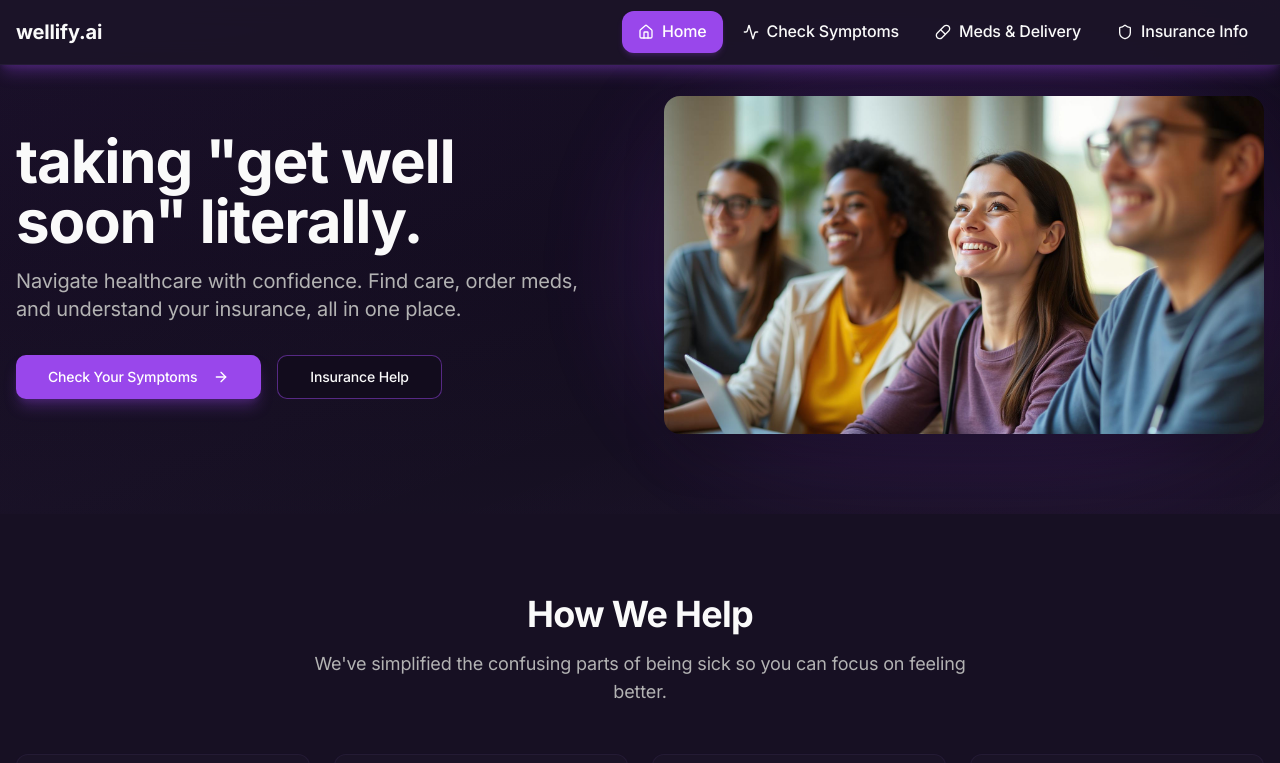
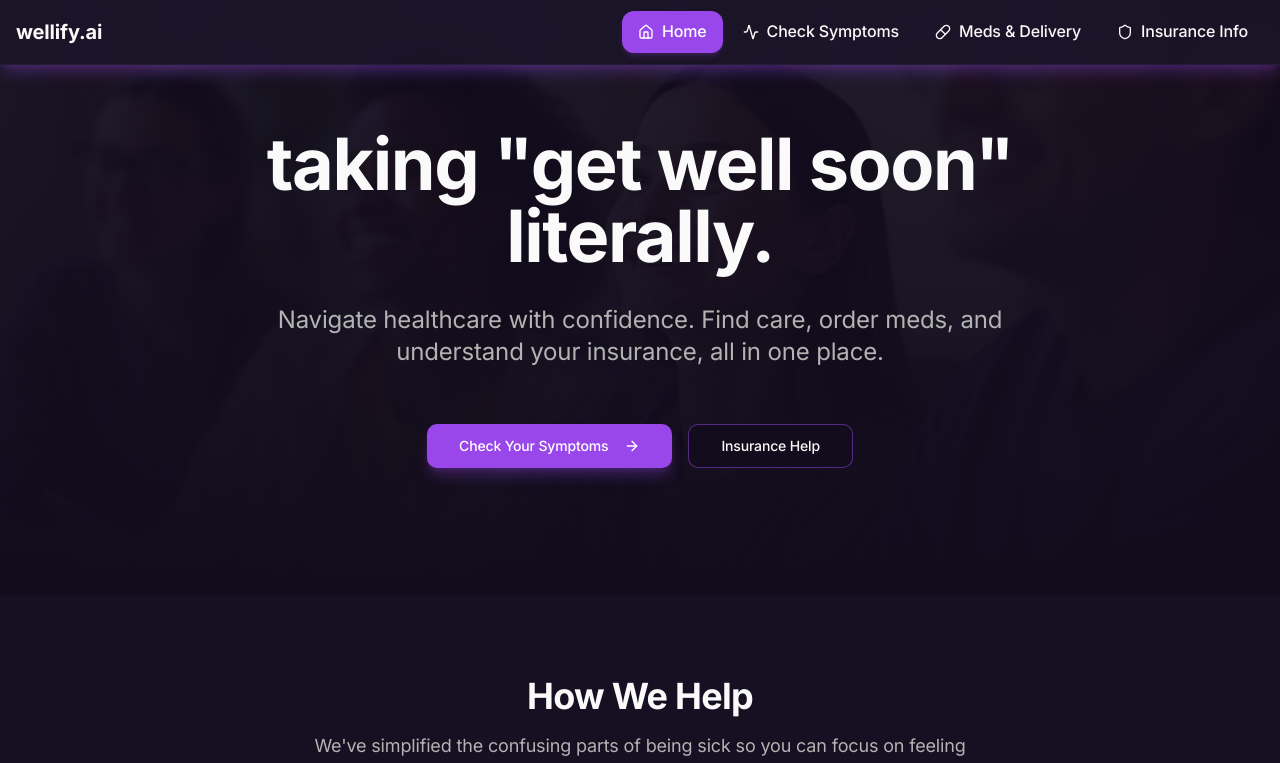
Before and after one commit to ameya-ms/wellify.ai, a React (Vite) app: page / in a window 1280 px wide. Shown: the top 763 px of the page. Built offline with nearby package versions, Linux system fonts and the light colour scheme; the HTML template or start-up script is replaced by a standard one.

Commit message:
Refactor home page and update background images

```diff
--- a/src/pages/Home.tsx
+++ b/src/pages/Home.tsx
@@ -50,25 +50,29 @@ const Home = () => {
   return (
     <div className="min-h-screen">
       {/* Hero Section */}
-      <section className="relative pt-24 pb-20 overflow-hidden bg-gradient-to-b from-background via-background to-muted/30">
-        <div
-          className="absolute inset-0 bg-gradient-to-br from-primary/10 via-transparent to-accent/10 animate-gradient-shift"
-          style={{ backgroundSize: "200% 200%" }}
+      <section className="relative min-h-[70vh] flex items-center justify-center overflow-hidden">
+        {/* Background Image with Low Opacity */}
+        <div className="absolute inset-0 -z-10">
+          <img
+            src={heroImage}
+            alt=""
+            className="w-full h-full object-cover opacity-20"
           />
-        <div className="container mx-auto px-4 relative">
-          <div className="grid lg:grid-cols-2 gap-12 items-center">
-            <ScrollReveal direction="left">
-              <div className="space-y-8">
-                <div className="space-y-4">
-                  <h1 className="text-5xl md:text-6xl font-bold text-foreground leading-tight">
+          <div className="absolute inset-0 bg-gradient-to-b from-background/60 via-background/80 to-background" />
+        </div>
+
+        {/* Centered Content */}
+        <div className="container mx-auto px-4 text-center py-32">
+          <ScrollReveal>
+            <div className="max-w-4xl mx-auto space-y-8">
+              <h1 className="text-5xl md:text-7xl font-bold text-foreground leading-tight">
                 taking "get well soon" literally.
               </h1>
-                  <p className="text-xl text-muted-foreground">
+              <p className="text-xl md:text-2xl text-muted-foreground max-w-3xl mx-auto">
                 Navigate healthcare with confidence. Find care, order meds, and understand your insurance, all in
                 one place.
               </p>
-                </div>
-                <div className="flex flex-col sm:flex-row gap-4">
+              <div className="flex flex-col sm:flex-row gap-4 justify-center pt-6">
                 <Link to="/symptoms">
                   <Button
                     size="lg"
@@ -90,18 +94,6 @@ const Home = () => {
               </div>
             </div>
           </ScrollReveal>
-
-            <ScrollReveal direction="right" delay={200}>
-              <div className="relative">
-                <div className="absolute -inset-4 bg-primary/20 blur-3xl rounded-full animate-pulse" />
-                <img
-                  src={heroImage}
-                  alt="Happy UW students feeling better"
-                  className="relative rounded-2xl shadow-2xl w-full h-auto transform hover:scale-105 transition-transform duration-500"
-                />
-              </div>
-            </ScrollReveal>
-          </div>
         </div>
       </section>
 
--- a/src/pages/Meds.tsx
+++ b/src/pages/Meds.tsx
@@ -45,10 +45,10 @@ const Meds = () => {
       <div className="container mx-auto px-4 max-w-6xl">
         {/* Header */}
         <div className="relative text-center mb-16 space-y-4 animate-fade-in-up">
-          <div className="absolute inset-0 -z-10 opacity-10 rounded-2xl overflow-hidden">
+          <div className="absolute inset-0 -z-10 opacity-10 rounded-2xl overflow-hidden h-64">
             <img src={thermometer} alt="" className="w-full h-full object-cover" />
           </div>
-          <div className="py-12">
+          <div className="py-20">
             <h1 className="text-4xl md:text-5xl font-bold text-foreground">
               Medications & Supplies
             </h1>
--- a/src/pages/Symptoms.tsx
+++ b/src/pages/Symptoms.tsx
@@ -91,10 +91,10 @@ const Symptoms = () => {
           <div className="space-y-8 animate-fade-in-up">
             {/* Header */}
             <div className="relative text-center space-y-4 mb-8">
-              <div className="absolute inset-0 -z-10 opacity-10 rounded-2xl overflow-hidden">
+              <div className="absolute inset-0 -z-10 opacity-10 rounded-2xl overflow-hidden h-64">
                 <img src="https://images.unsplash.com/photo-1576091160399-112ba8d25d1d?auto=format&fit=crop&w=1200&q=80" alt="" className="w-full h-full object-cover" />
               </div>
-              <div className="py-12">
+              <div className="py-20">
                 <h1 className="text-4xl md:text-5xl font-bold text-foreground">
                   What are your symptoms?
                 </h1>
--- a/src/pages/insurance/InsuranceOverview.tsx
+++ b/src/pages/insurance/InsuranceOverview.tsx
@@ -356,10 +356,10 @@ const InsuranceOverview = () => {
       <div className="container mx-auto px-4 max-w-6xl">
         {/* Header */}
         <div className="relative text-center mb-16 space-y-4 animate-fade-in-up">
-          <div className="absolute inset-0 -z-10 opacity-10 rounded-2xl overflow-hidden">
+          <div className="absolute inset-0 -z-10 opacity-10 rounded-2xl overflow-hidden h-64">
             <img src="https://images.unsplash.com/photo-1576091160550-2173dba999ef?auto=format&fit=crop&w=1200&q=80" alt="" className="w-full h-full object-cover" />
           </div>
-          <div className="py-12">
+          <div className="py-20">
             <h1 className="text-4xl md:text-5xl font-bold text-foreground">
               Insurance Overview
             </h1>
```
Lines whose indentation alone changed are shown as unchanged.
